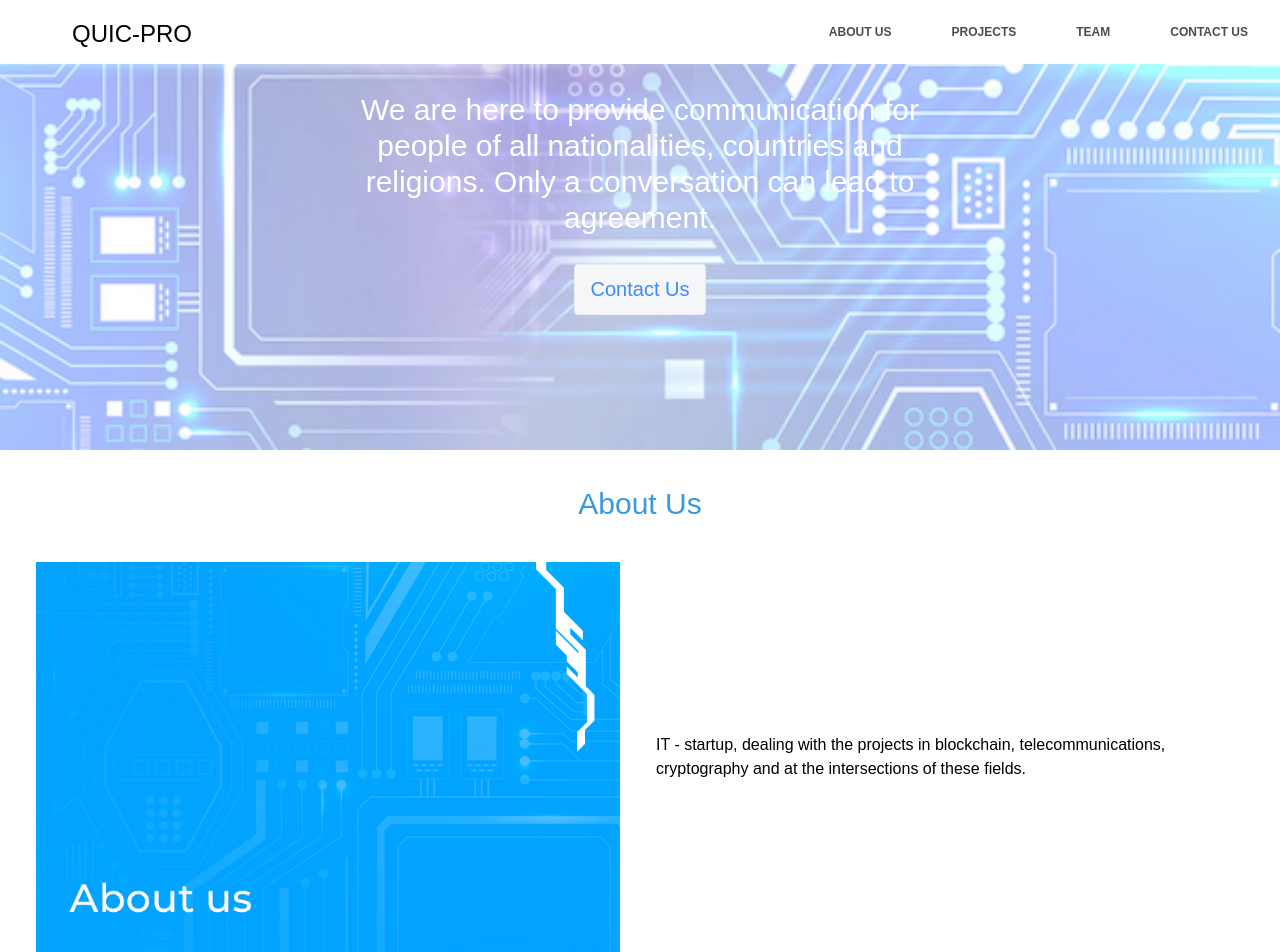
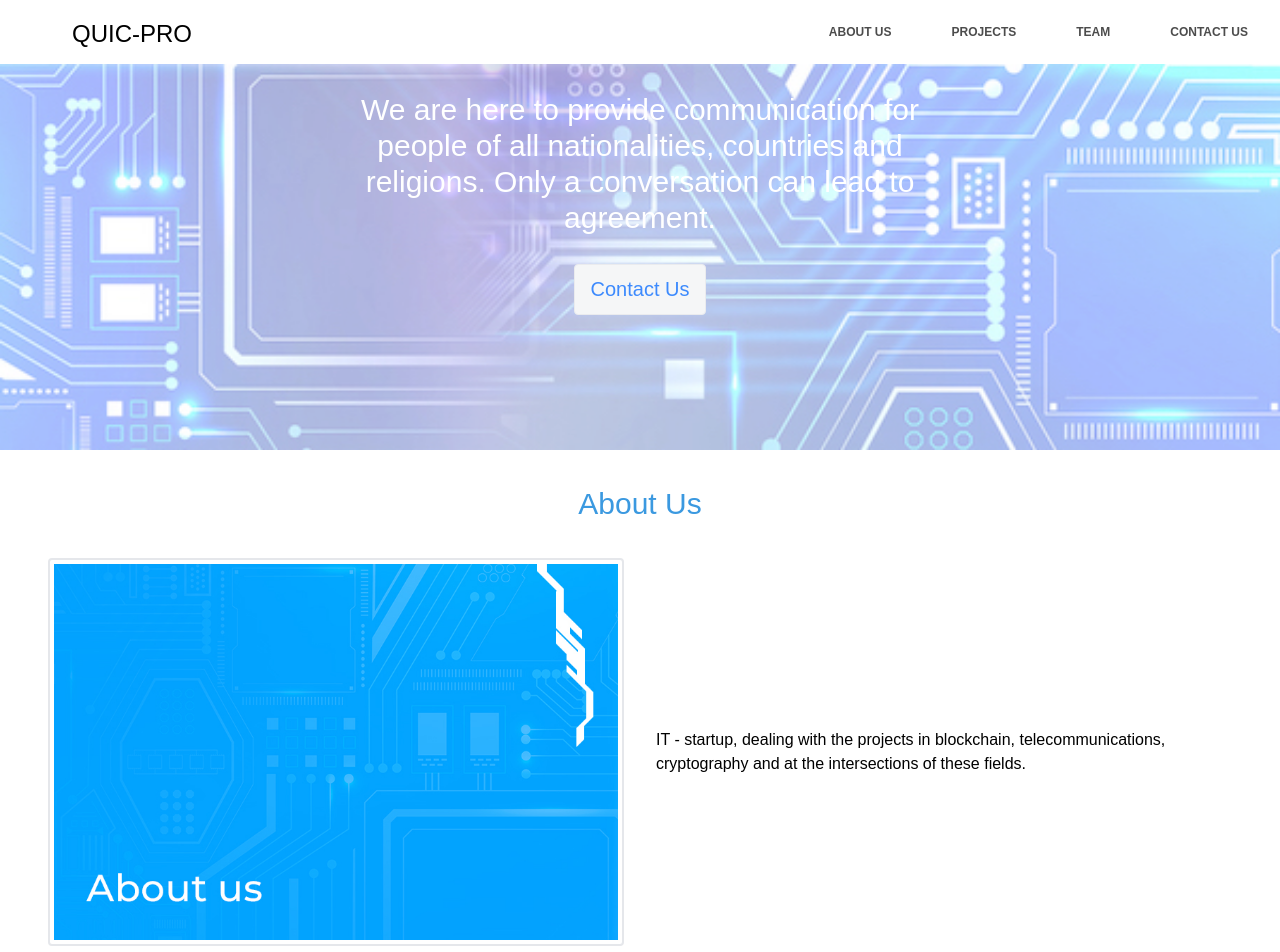
Before and after one commit to quic-pro/company-web-site, a React (Create React App) app: page / in a window 1280 px wide. Shown: the top 952 px of the page. Built offline with nearby package versions, Linux system fonts and the light colour scheme.

Commit message:
add border to img

```diff
--- a/src/AboutUs.js
+++ b/src/AboutUs.js
@@ -8,9 +8,9 @@ function AboutUs() {
                     <div class="block-heading">
                         <h2 class="text-textBlue text-3xl font-medium text-center py-9">About Us</h2>
                     </div>
-                    <div class="flex flex-wrap  items-center">
-                        <div class="md:w-1/2 pr-4 pl-4">
-                            <img src={aboutUsImg} class="max-w-full h-auto border-1 border-gray-200 rounded p-1" alt="about_us" />
+                    <div class="flex flex-wrap items-center px-4">
+                        <div class="md:w-1/2 px-4">
+                            <img src={aboutUsImg} class="max-w-full h-auto border-solid border-2 border-gray-200 rounded p-1" alt="about_us" />
                         </div>
                         <div class="md:w-1/2 pr-4 pl-4">
                             <div class="getting-started-info">
--- a/src/ContactUs.js
+++ b/src/ContactUs.js
@@ -3,7 +3,7 @@ function ContactUs() {
         <div>
             {/* <main class="page landing-page" style={{ paddingTop: '0rem' }}> */}
             {/* Background Image */}
-            <section class="bg-no-repeat bg-[url('img/image1.jpg')] bg-cover bg-mainBlue opacity-80" style={{ minHeight: '386px' }}>
+            <section class="bg-no-repeat bg-[url('img/image1.jpg')] bg-cover bg-mainBlue opacity-80" style={{ minHeight: '386px', color: 'rgba(9, 162, 255, 0.85)' }}>
                 <div class="w-1/2 text-center whitespace-normal mx-auto	">
                     <h2 class=" py-7 text-white text-3xl font-medium">
                         We are here to provide communication for people of all nationalities, countries and religions. Only a conversation can lead to agreement.<br />
```
